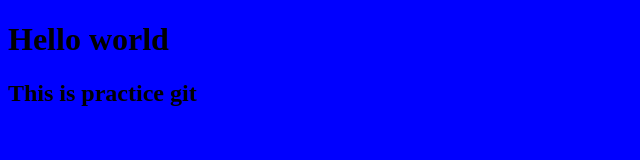
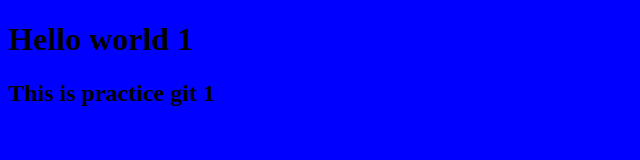
Before and after one commit to ntSang18/practice_git, a plain HTML site: page index.html in a window 1280 px wide. Shown: the full height of the page, 0-640 px from the left. Drawn offline with Linux system fonts and the light colour scheme.

Commit message:
change index

```diff
--- a/index.html
+++ b/index.html
@@ -7,7 +7,7 @@
 		<link rel="stylesheet" href="style.css" />
 	</head>
 	<body>
-		<h1>Hello world</h1>
-		<h2>This is practice git</h2>
+		<h1>Hello world 1</h1>
+		<h2>This is practice git 1</h2>
 	</body>
 </html>
```
